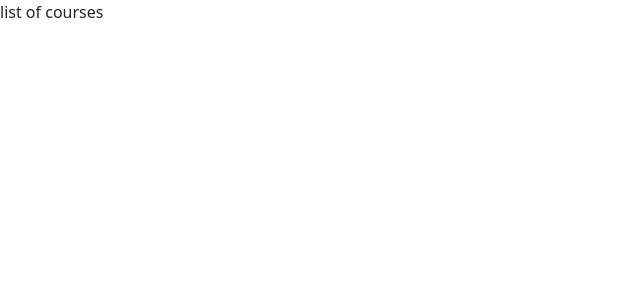
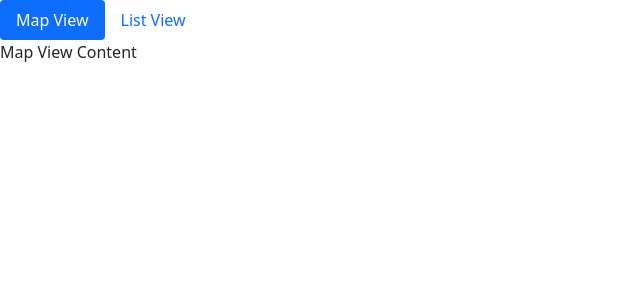
Before and after one commit to fbozas/angular-app, an Angular app: page / in a window 1280 px wide. Shown: the top 300 px of the page, without its empty margins (0-640 px from the left). Built offline with nearby package versions, Linux system fonts and the light colour scheme.

Commit message:
Directives (ngSwitchCase)

```diff
--- a/src/app/app.component.html
+++ b/src/app/app.component.html
@@ -1,6 +1,23 @@
-<div [hidden]="courses.length == 0">
-    list of courses
+<ul class="nav nav-pills">
+    <li>
+        <a
+            [class.active]="viewMode=='map'"
+            (click)="viewMode='map'"
+            class="nav-link">
+            Map View
+        </a>
+    </li>
+    <li>
+        <a
+            [class.active]="viewMode=='list'"
+            (click)="viewMode='list'"
+            class="nav-link">
+            List View
+        </a>
+    </li>
+</ul>
+<div [ngSwitch]="viewMode">
+    <div *ngSwitchCase="'map'">Map View Content</div>
+    <div *ngSwitchCase="'list'">List View Content</div>
+    <div *ngSwitchDefault>Otherwise</div>
 </div>
-<div [hidden]="courses.length > 0">
-    No courses yet
-</div>
--- a/src/app/app.component.ts
+++ b/src/app/app.component.ts
@@ -6,5 +6,5 @@ import { Component } from '@angular/core';
   styleUrls: ['./app.component.css']
 })
 export class AppComponent {
-  courses = [1,2,3];
+  viewMode='map';
 }
```
